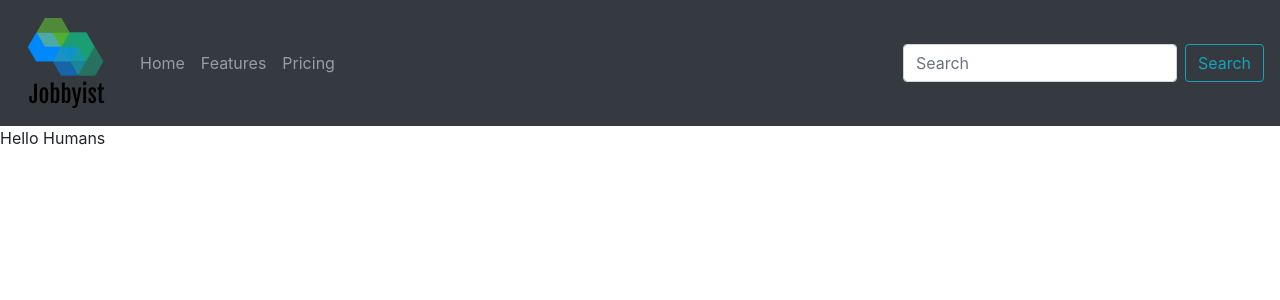
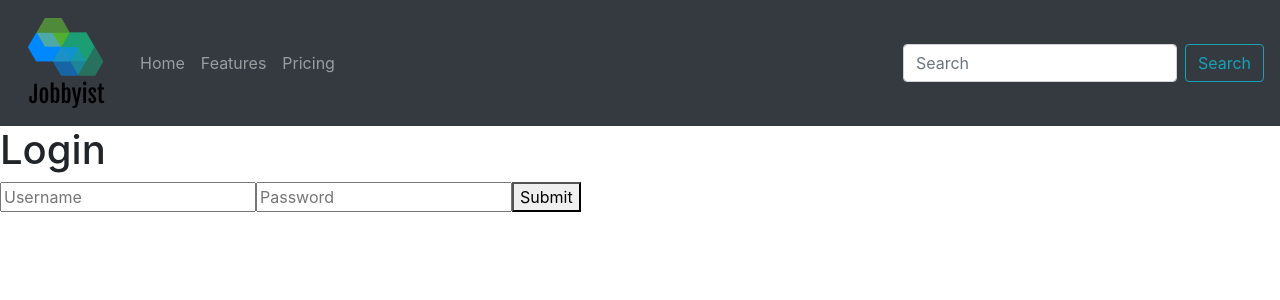
Before and after one commit to Stephen-Roach/Jobbyist-FrontEnd, a React (Create React App) app: page / in a window 1280 px wide. Shown: the top 300 px of the page. Built offline with nearby package versions, Linux system fonts and the light colour scheme.

Commit message:
added loginpage to the homepage for now

```diff
--- a/src/components/Homepage/Home.jsx
+++ b/src/components/Homepage/Home.jsx
@@ -1,7 +1,12 @@
 import React from 'react';
+import Login from '../Forms/Login/Login';
 
 function Home() {
-  return <div>Hello Humans</div>;
+  return (
+    <div className='homepage'>
+      <Login />
+    </div>
+  );
 }
 
 export default Home;
```
